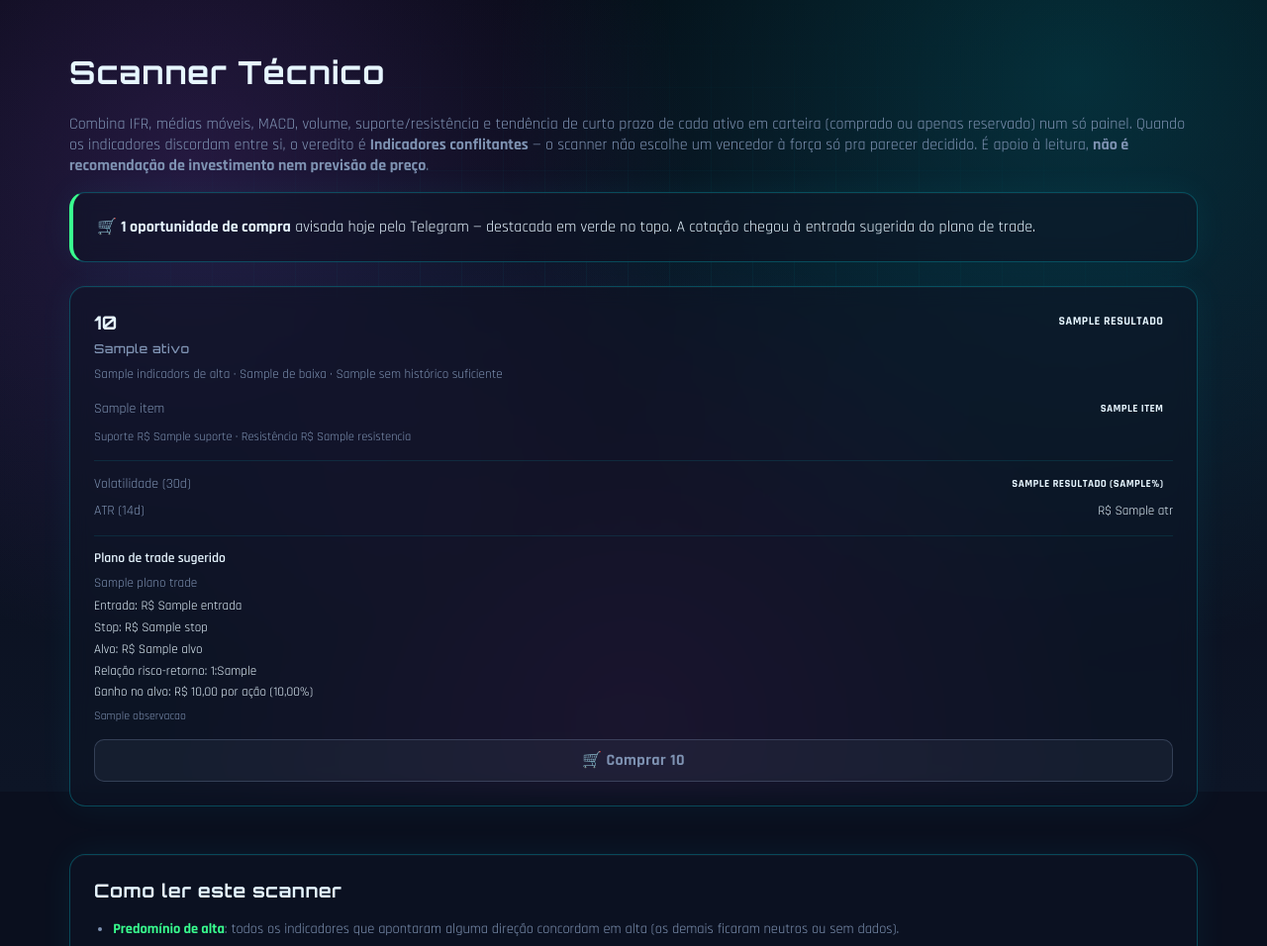
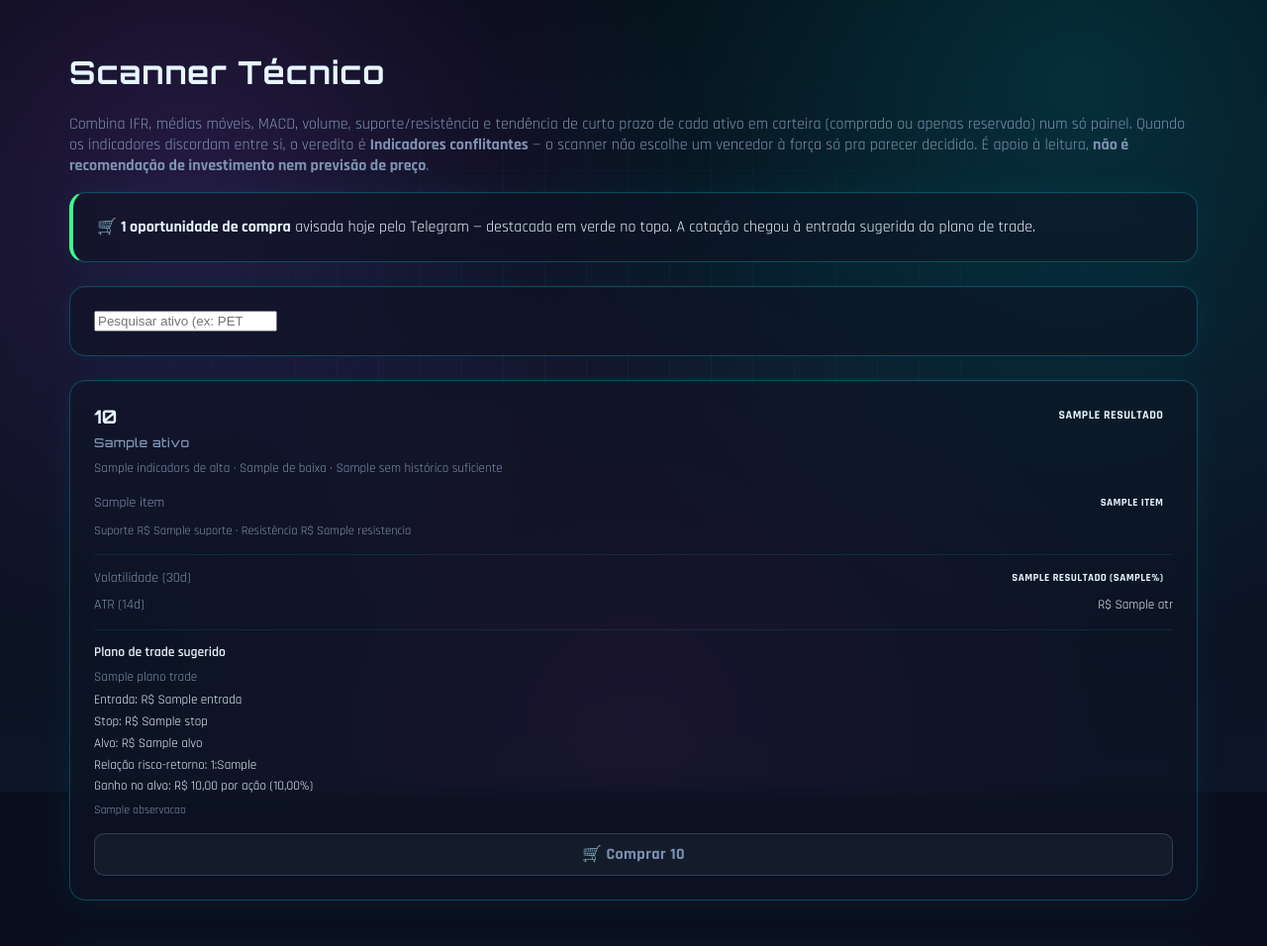
Before and after one commit to seculus-2023/-BolsaTrader, a Django app: template templates/core/scanner_tecnico.html in a window 1280 px wide. Shown: the top 956 px of the page at 99% size. Run offline with Django 5.2, Linux system fonts and the light colour scheme; the template is opened without the code that fills it: most values are stand-ins (such as "Sample title", 1, 10 or a date in 2020).

Commit message:
Scanner Tecnico: pesquisa de ativo por ticker ou nome para filtrar os cards
Co-Authored-By: Claude Opus 5.5 <noreply@anthropic.com>

```diff
--- a/templates/core/scanner_tecnico.html
+++ b/templates/core/scanner_tecnico.html
@@ -28,9 +28,22 @@
 </div>
 {% endif %}
 
-<div style="display: grid; grid-template-columns: repeat(auto-fit, minmax(320px, 1fr)); gap: 1.2rem; margin-top: 1.2rem;">
+{% if resultados %}
+<div class="card-glass" style="margin-top: 1rem;">
+    <div style="display: flex; flex-wrap: wrap; gap: .6rem; align-items: center;">
+        <input type="search" id="pesquisa-scanner" list="lista-pesquisa-scanner" placeholder="Pesquisar ativo (ex: PETR4)"
+               autocomplete="off" aria-label="Pesquisar ativo no scanner" style="max-width: 18rem;">
+        <datalist id="lista-pesquisa-scanner">
+            {% for r in resultados %}<option value="{{ r.ativo.ticker }}">{{ r.ativo.nome_longo|default:r.ativo.nome }}</option>{% endfor %}
+        </datalist>
+        <span id="contador-pesquisa-scanner" aria-live="polite" style="color: var(--text-dim); font-size: .85rem;"></span>
+    </div>
+</div>
+{% endif %}
+
+<div id="grade-scanner" style="display: grid; grid-template-columns: repeat(auto-fit, minmax(320px, 1fr)); gap: 1.2rem; margin-top: 1.2rem;">
     {% for r in resultados %}
-    <div class="card-glass{% if r.oportunidade_enviada %} card-oportunidade-compra{% endif %}">
+    <div class="card-glass{% if r.oportunidade_enviada %} card-oportunidade-compra{% endif %}" data-pesquisa="{{ r.ativo.ticker|lower }} {{ r.ativo.nome_longo|default:''|lower }} {{ r.ativo.nome|default:''|lower }}">
         {% if r.oportunidade_enviada %}
         <div class="faixa-oportunidade-compra">
             🛒 Oportunidade de compra &middot; enviada ao Telegram às {{ r.oportunidade_hora }}
@@ -103,6 +116,35 @@
     </div>
     {% endfor %}
 </div>
+<p id="sem-resultado-scanner" style="display: none; color: var(--text-dim); margin-top: 1rem;">Nenhum ativo encontrado para essa pesquisa.</p>
+
+<script>
+    (function () {
+        // Filtra os cards do scanner pelo ticker ou nome enquanto o usuário digita.
+        var campo = document.getElementById("pesquisa-scanner");
+        if (!campo) return;
+        var cards = document.querySelectorAll("#grade-scanner > [data-pesquisa]");
+        var contador = document.getElementById("contador-pesquisa-scanner");
+        var semResultado = document.getElementById("sem-resultado-scanner");
+
+        function filtrar() {
+            var termo = campo.value.trim().toLowerCase();
+            var visiveis = 0;
+            cards.forEach(function (card) {
+                var mostra = !termo || card.getAttribute("data-pesquisa").indexOf(termo) !== -1;
+                card.style.display = mostra ? "" : "none";
+                if (mostra) visiveis++;
+            });
+            contador.textContent = termo ? visiveis + " de " + cards.length + " ativos" : "";
+            semResultado.style.display = termo && !visiveis ? "" : "none";
+        }
+
+        campo.addEventListener("input", filtrar);
+        campo.addEventListener("keydown", function (e) {
+            if (e.key === "Escape") { campo.value = ""; filtrar(); }
+        });
+    })();
+</script>
 
 <div class="card-glass" style="margin-top: 1.5rem;">
     <h3 style="margin-top: 0;">Como ler este scanner</h3>
```
